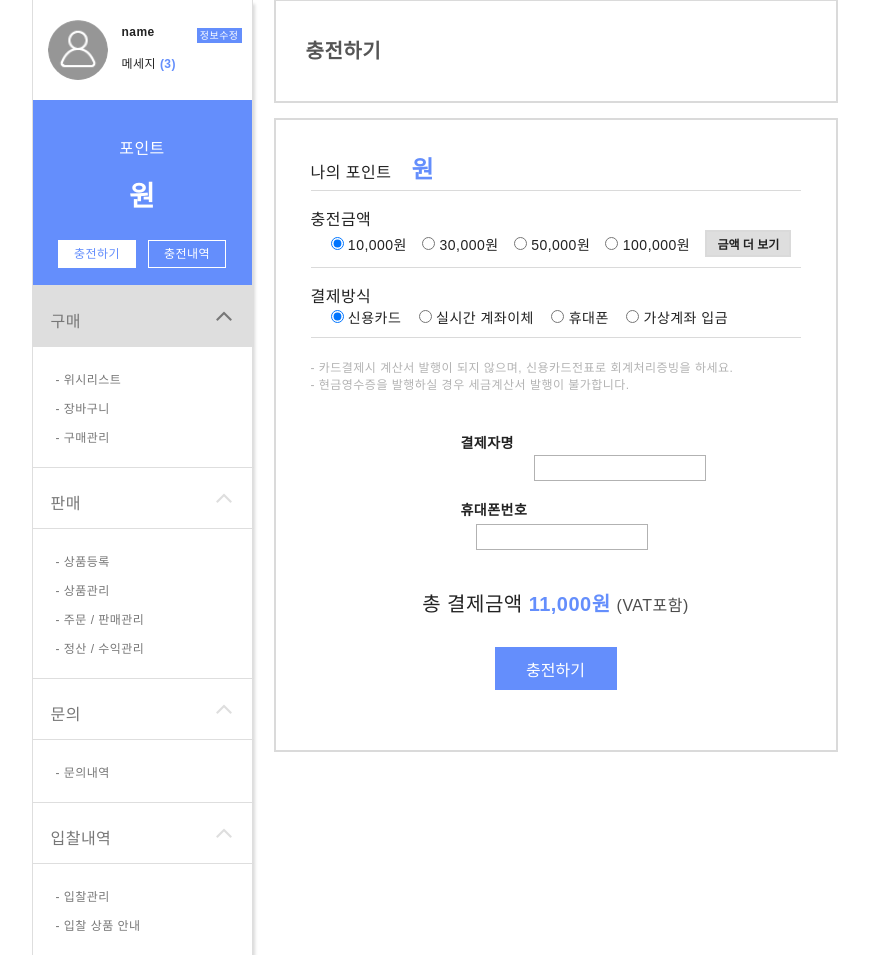
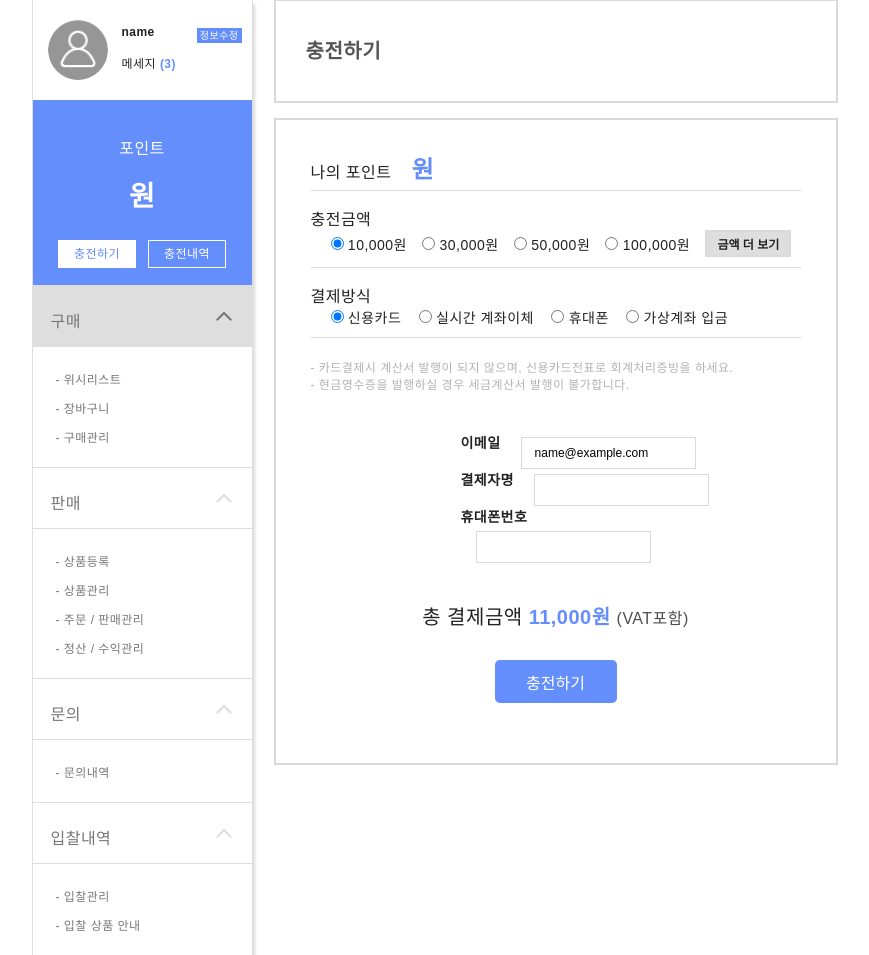
Before and after one commit to springkjw/socialup, a Django app: page /dashboard/points/charge/ in a window 1280 px wide. Shown: the part 172-1127 px from the top of the page, without its empty margins (205-1074 px from the left). Run offline with Django 3.2, Linux system fonts and the light colour scheme; the visitor is signed in with stand-in values (Sample User, id 1); data that the repository does not hold is empty; some libraries are stand-ins or nearby versions.

Commit message:
design improve

```diff
--- a/billing/views.py
+++ b/billing/views.py
@@ -5,6 +5,7 @@ import json
 from django.shortcuts import render, Http404
 from django.views.generic import View
 from django.conf import settings
+from django.contrib.auth.decorators import login_required
 from django.http import JsonResponse
 from .models import PointTransaction, PointHistory, Order
 from socialup.mixins import AjaxRequireMixin
@@ -73,6 +74,7 @@ class PointImpAjaxView(AjaxRequireMixin, View):
             return JsonResponse({}, status=401)
 
 
+@login_required
 def charge_point(request):
     template = 'account/dashboard_charge.html'
     context = {
@@ -80,6 +82,7 @@ def charge_point(request):
     return render(request, template, context)
 
 
+@login_required
 def history_point(request):
     obj = PointHistory.objects.filter(user=request.user)
 
@@ -137,6 +140,7 @@ def switch_history_status(status):
     }.get(status, '알수없음')
 
 
+@login_required
 def purchase(request, cart_id):
     cart = Cart.objects.get(user=request.user, id=cart_id)
 
@@ -252,6 +256,7 @@ class ImpAjaxView(AjaxRequireMixin, View):
             return JsonResponse({}, status=401)
 
 
+@login_required
 def purchase_list(request):
     # if request.is_ajax():
     #     user_id = request.GET.get('user_id')
--- a/static/css/dashboard.css
+++ b/static/css/dashboard.css
@@ -247,6 +247,7 @@ body {
     width: 122px;
     height: 43px;
     font-size: 16px;
+    border-radius: 5px;
     margin-top: 30px;
 }
 
--- a/static/css/dashboard/billing.css
+++ b/static/css/dashboard/billing.css
@@ -28,10 +28,10 @@
 }
 
 .dashboard-charge-info input {
-    border: 1px solid rgba(0, 0, 0, .3);
+    border: 1px solid rgba(0, 0, 0, .15);
     font-size: 12px;
     font-weight: 300;
-    padding: 5px 5px 5px 10px;
+    padding: 8px 5px 8px 13px;
     margin-top: 5px;
     margin-left: 15px;
 }
--- a/static/js/dashboard/billing.js
+++ b/static/js/dashboard/billing.js
@@ -1,4 +1,8 @@
 $(function () {
+    var os = navigator.platform;
+
+    console.log(os);
+
     var IMP = window.IMP;
     IMP.init('imp68762150');
 
--- a/templates/account/dashboard_charge.html
+++ b/templates/account/dashboard_charge.html
@@ -198,14 +198,11 @@ csrfmiddlewaretoken : "{{ csrf_token }}"
                 </div>
                 <div class="dashboard-charge-info">
                     <input type="hidden" id="merchant_id" name="merchant_id" value="">
-                    <input type="hidden" id="email" name="email" value="{{ user.email }}">
+                    <label for="email">이메일</label>
+                    <input type="text" id="email" name="email" value="{{ user.email }}">
                     <label for="name">결제자명</label>
-                    <br/>
                     <input id="name" name="name">
-                    <br/>
-                    <br/>
                     <label for="phone">휴대폰번호</label>
-                    <br/>
                     <input id="phone" name="phone">
                 </div>
                 <div class="dashboard-charge-total">
```
